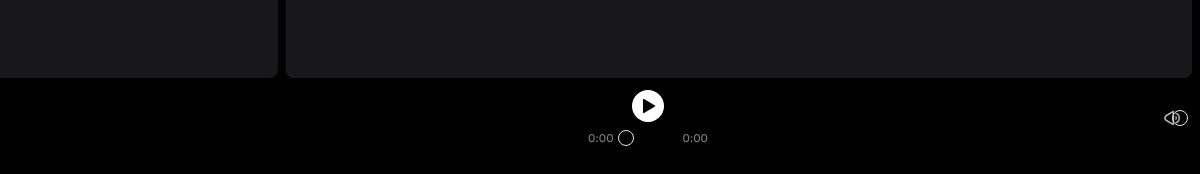
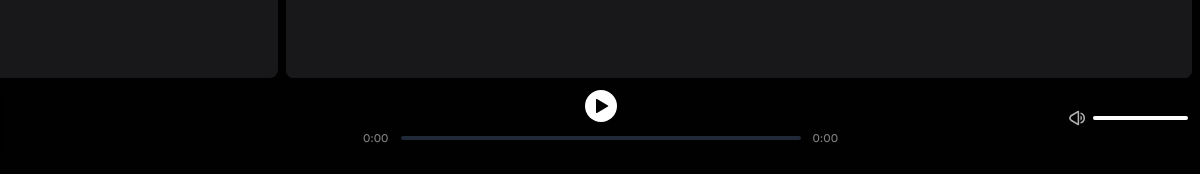
Before and after one commit to MiguelGallegoR/Spotify-Clone, an Astro site: page /playlist/1 in a window 1280 px wide. Shown: the part 626-800 px from the top of the page, 80-1280 px from the left. Built offline with nearby package versions, Linux system fonts and the light colour scheme; Astro itself is replaced by a stand-in of ours.

Commit message:
corregido slider

```diff
--- a/src/components/Slider.tsx
+++ b/src/components/Slider.tsx
@@ -1,28 +1,25 @@
-"use client"
-
 import * as React from "react"
 import * as SliderPrimitive from "@radix-ui/react-slider"
-
 import cn from "clsx"
 
-const Slider = React.forwardRef<
+export const Slider = React.forwardRef<
   React.ElementRef<typeof SliderPrimitive.Root>,
   React.ComponentPropsWithoutRef<typeof SliderPrimitive.Root>
 >(({ className, ...props }, ref) => (
   <SliderPrimitive.Root
     ref={ref}
     className={cn(
-      "relative flex w-full touch-none select-none items-center",
+      "relative flex touch-none select-none items-center group",
       className
     )}
     {...props}
   >
-    <SliderPrimitive.Track className="relative h-1.5 w-full grow overflow-hidden rounded-full bg-primary/20">
-      <SliderPrimitive.Range className="absolute h-full bg-primary" />
+    <SliderPrimitive.Track className="relative h-1 w-full grow overflow-hidden rounded-full bg-gray-800">
+      <SliderPrimitive.Range className="absolute h-full bg-white group-hover:bg-green-400" />
     </SliderPrimitive.Track>
-    <SliderPrimitive.Thumb className="block h-4 w-4 rounded-full border border-primary/50 bg-background shadow transition-colors focus-visible:outline-none focus-visible:ring-1 focus-visible:ring-ring disabled:pointer-events-none disabled:opacity-50" />
+
+    <SliderPrimitive.Thumb className="hidden group-hover:block h-3 w-3 bg-white rounded-full border-2 border-primary bg-background ring-offset-background transition-colors focus-visible:outline-none focus-visible:ring-2 focus-visible:ring-ring focus-visible:ring-offset-2 disabled:pointer-events-none disabled:opacity-50" />
   </SliderPrimitive.Root>
 ))
+
 Slider.displayName = SliderPrimitive.Root.displayName
-
-export { Slider }
```
